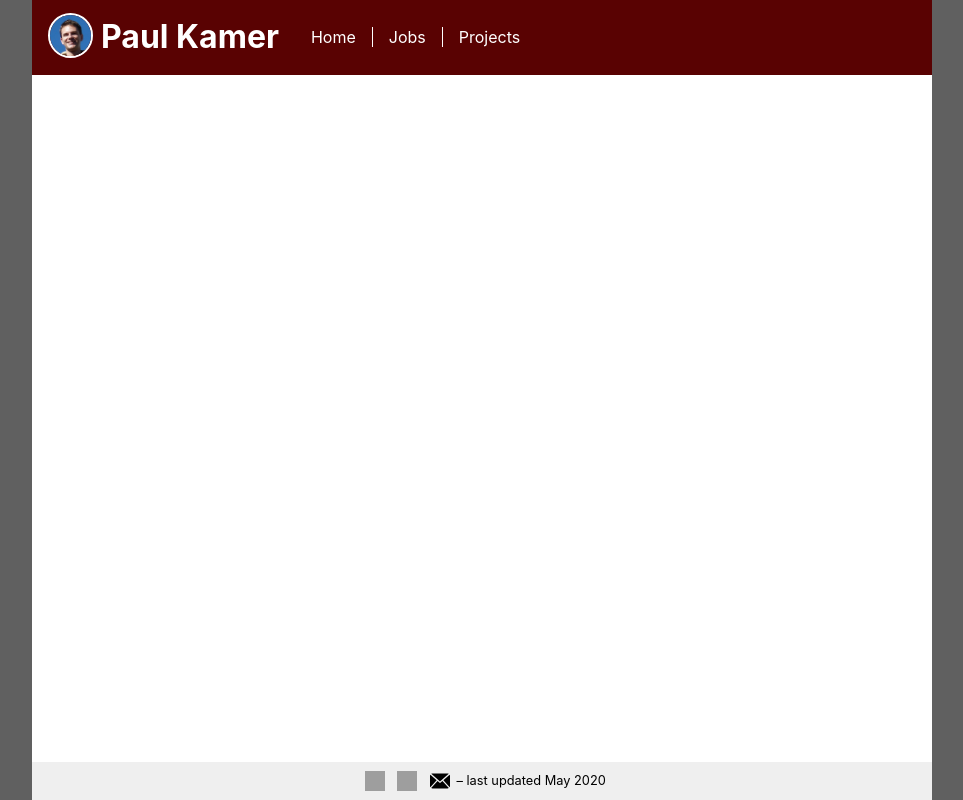
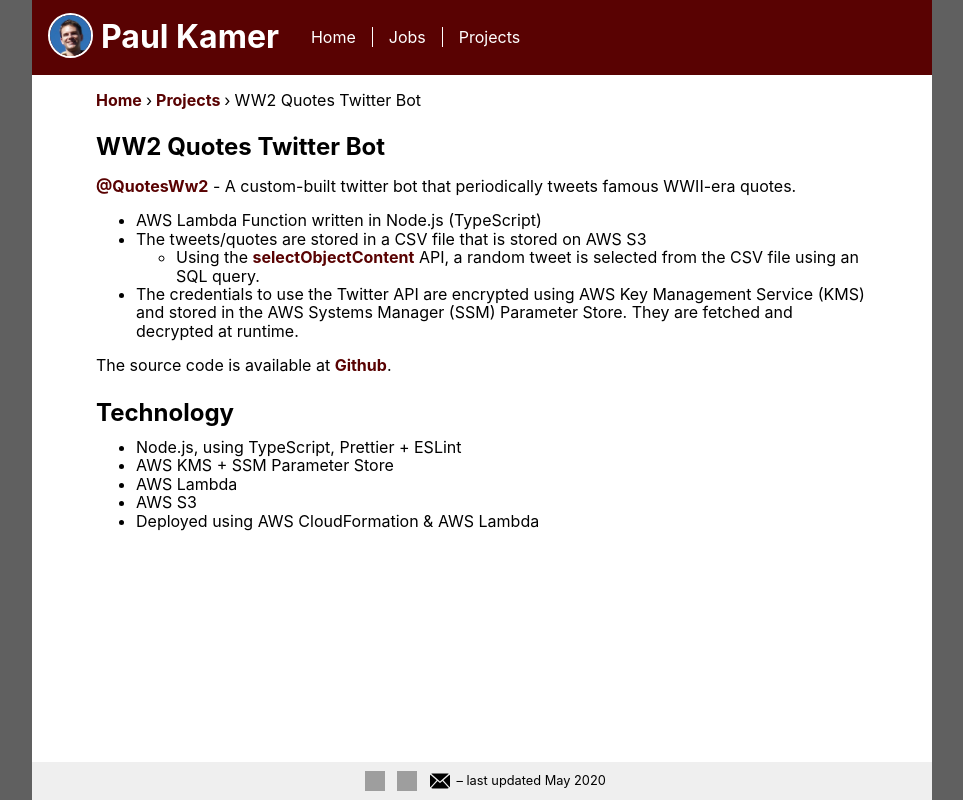
Before and after one commit to paulkamer/paulkamer.nl, a React (Create React App) app: page /projects/ww2quotesbot in a window 1280 px wide. Shown: the whole page, without its empty margins (158-1121 px from the left). Built offline with nearby package versions, Linux system fonts and the light colour scheme; grey boxes are pictures that could not be loaded.

Commit message:
Adds initial project page of WW2 twitter bot

```diff
--- a/src/containers/App.tsx
+++ b/src/containers/App.tsx
@@ -17,6 +17,7 @@
 const ProjectsIndexPage = React.lazy(() => import('./projects/ProjectsIndexPage'));
 const ProjectWorldfootballPage = React.lazy(() => import('./projects/ProjectWorldfootballPage'));
 const ClinicaltrialsmonitorPage = React.lazy(() => import('./projects/ProjectTrialmonitorPage'));
+const ProjectWw2TwitterBotPage = React.lazy(() => import('./projects/ProjectWw2TwitterBotPage'));
 
 function App() {
   return (
@@ -35,6 +36,7 @@
                 <Route exact path="/projects/worldfootball/" component={ProjectWorldfootballPage} />
                 <Route exact path="/projects/trialsmonitor/" component={ClinicaltrialsmonitorPage} />
                 <Route exact path="/projects/trialmonitor/" component={ClinicaltrialsmonitorPage} />
+                <Route exact path="/projects/ww2quotesbot/" component={ProjectWw2TwitterBotPage} />
                 <Route exact path="/projects/" component={ProjectsIndexPage} />
                 <Route exact path="/jobs/startme" component={JobStartmePage} />
                 <Route exact path="/jobs/gsm_perform" component={JobGsmPerformPage} />
--- /dev/null
+++ b/src/containers/projects/ProjectWw2TwitterBotPage.tsx
@@ -0,0 +1,45 @@
+import React from 'react';
+
+import { Breadcrumbtrail } from '../../components/Breadcrumbtrail'
+
+const ProjectWw2TwitterBotPage = () => {
+  return (
+    <section>
+      <Breadcrumbtrail trail={[{ to: '/projects/', label: 'Projects' }, { label: 'WW2 Quotes Twitter Bot' }]} />
+
+      <h1>WW2 Quotes Twitter Bot</h1>
+
+      <p>
+      <a href="https://twitter.com/QuotesWw2" target="_blank" rel="noopener noreferrer">@QuotesWw2</a> - A custom-built twitter bot that periodically tweets famous WWII-era quotes.
+      </p>
+
+      <ul>
+        <li>AWS Lambda Function written in Node.js (TypeScript)</li>
+        <li>
+          The tweets/quotes are stored in a CSV file that is stored on AWS S3
+          <ul>
+            <li>
+              Using the <a href="https://docs.aws.amazon.com/cli/latest/reference/s3api/select-object-content.html" target="_blank" rel="noopener noreferrer">selectObjectContent</a> API, a random tweet is selected from the CSV file using an SQL query.
+            </li>
+          </ul>
+        </li>
+        <li>The credentials to use the Twitter API are encrypted using AWS Key Management Service (KMS) and stored in the AWS Systems Manager (SSM) Parameter Store. They are fetched and decrypted at runtime.</li>
+      </ul>
+
+      <p>
+        The source code is available at <a href="https://github.com/paulkamer/ww2quotesbot" target="_blank" rel="noopener noreferrer">Github</a>.
+      </p>
+
+      <h2>Technology</h2>
+      <ul>
+        <li>Node.js, using TypeScript, Prettier + ESLint</li>
+        <li>AWS KMS + SSM Parameter Store</li>
+        <li>AWS Lambda</li>
+        <li>AWS S3</li>
+        <li>Deployed using AWS CloudFormation & AWS Lambda</li>
+      </ul>
+    </section>
+  );
+}
+
+export default ProjectWw2TwitterBotPage;
--- a/src/containers/projects/ProjectsIndexPage.tsx
+++ b/src/containers/projects/ProjectsIndexPage.tsx
@@ -16,8 +16,7 @@
           <article>
             <p>A service to receive notifications about updated clinical trials on ClinicalTrials.gov.</p>
             <p>
-              For a full description, click <Link to="/projects/trialsmonitor/">here</Link>.
-              The source code is on <a href="https://github.com/paulkamer/trialmonitor" target="_blank" rel="noopener noreferrer">GitHub</a>.
+              <Link to="/projects/trialsmonitor/">Description</Link> | <a href="https://github.com/paulkamer/trialmonitor" target="_blank" rel="noopener noreferrer">Source code</a>
             </p>
           </article>
         }
@@ -26,11 +25,25 @@
       />
 
       <IntroArticle
+        title="WWII Quotes Twitter Bot"
+        articleText={
+          <article>
+            <p>A twitter bot that tweets famous WW2-related quotes.</p>
+            <p>
+              <Link to="/projects/ww2quotesbot/">Description</Link> | <a href="https://github.com/paulkamer/ww2quotesbot" target="_blank" rel="noopener noreferrer">Source code</a>
+            </p>
+          </article>
+        }
+        imageUrl="/images/projects/twitter-icon.svg"
+        imageLinkTo="/projects/ww2quotesbot/"
+      />
+
+      <IntroArticle
         title="Worldfootball"
         articleText={
           <article>
             <p>A football results and statistics website, written in React and Ruby.</p>
-            <p>Read <Link to="/projects/worldfootball/">more</Link>.</p>
+            <p><Link to="/projects/worldfootball/">Description</Link></p>
           </article>
         }
         imageUrl="/images/projects/worldfootball/football.png"
@@ -43,7 +56,7 @@
           <article>
             <p>A mini project to play around with <a href="https://riot.js.org/" target="_blank" rel="noopener noreferrer">Riot.js</a>.</p>
             <p>
-              View <a href="https://github.com/paulkamer/compound-interest-calculator" target="_blank" rel="noopener noreferrer">source</a> & <a href="https://codesandbox.io/embed/compound-interest-calculator-4d5kf?fontsize=14&view=preview" target="_blank" rel="noopener noreferrer">demo</a>
+              <a href="https://github.com/paulkamer/compound-interest-calculator" target="_blank" rel="noopener noreferrer">Source code</a> | <a href="https://codesandbox.io/embed/compound-interest-calculator-4d5kf?fontsize=14&view=preview" target="_blank" rel="noopener noreferrer">demo</a>
             </p>
           </article>
         }
```
Also changed, not shown: public/images/projects/twitter-icon.svg (added).
